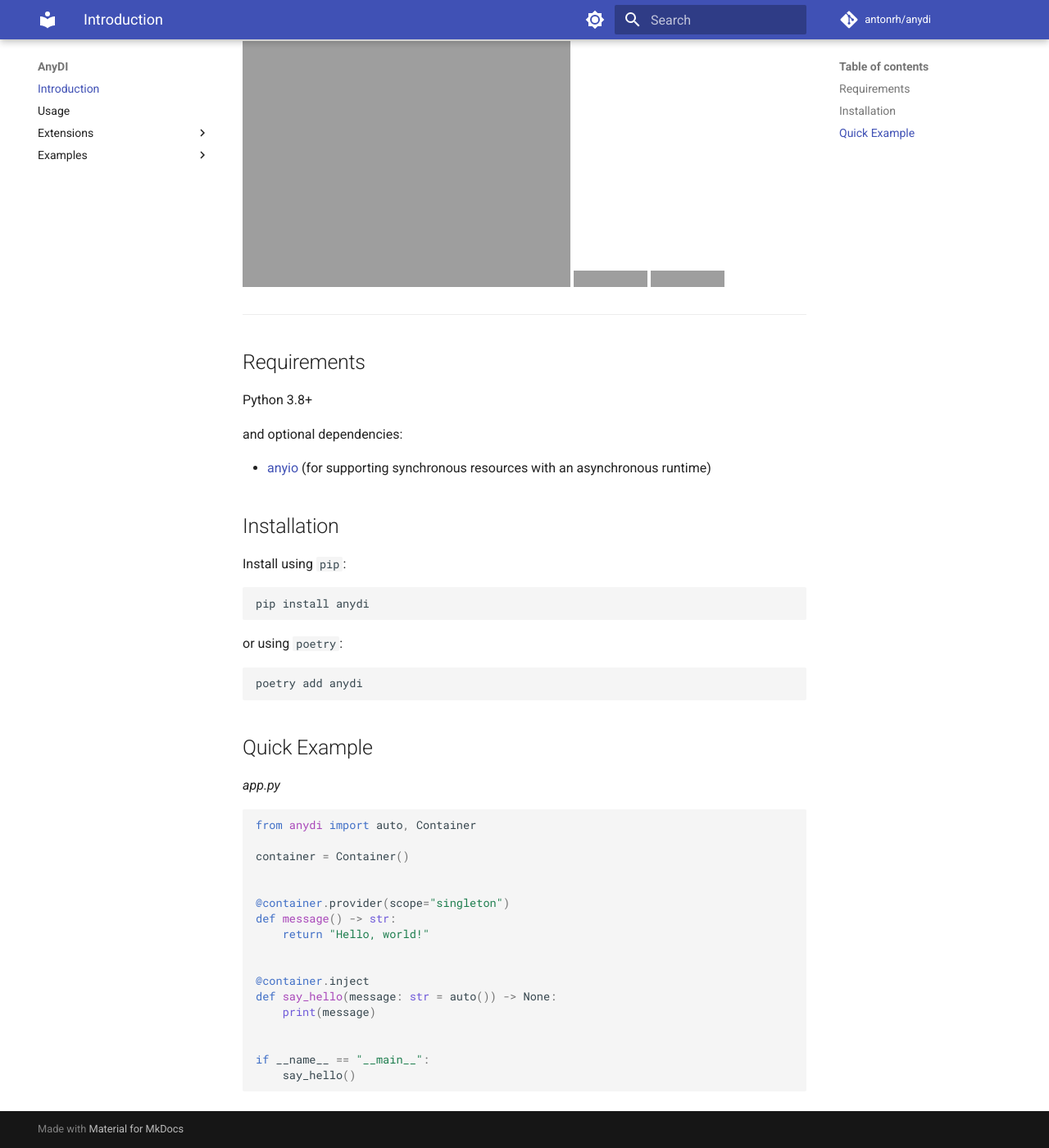
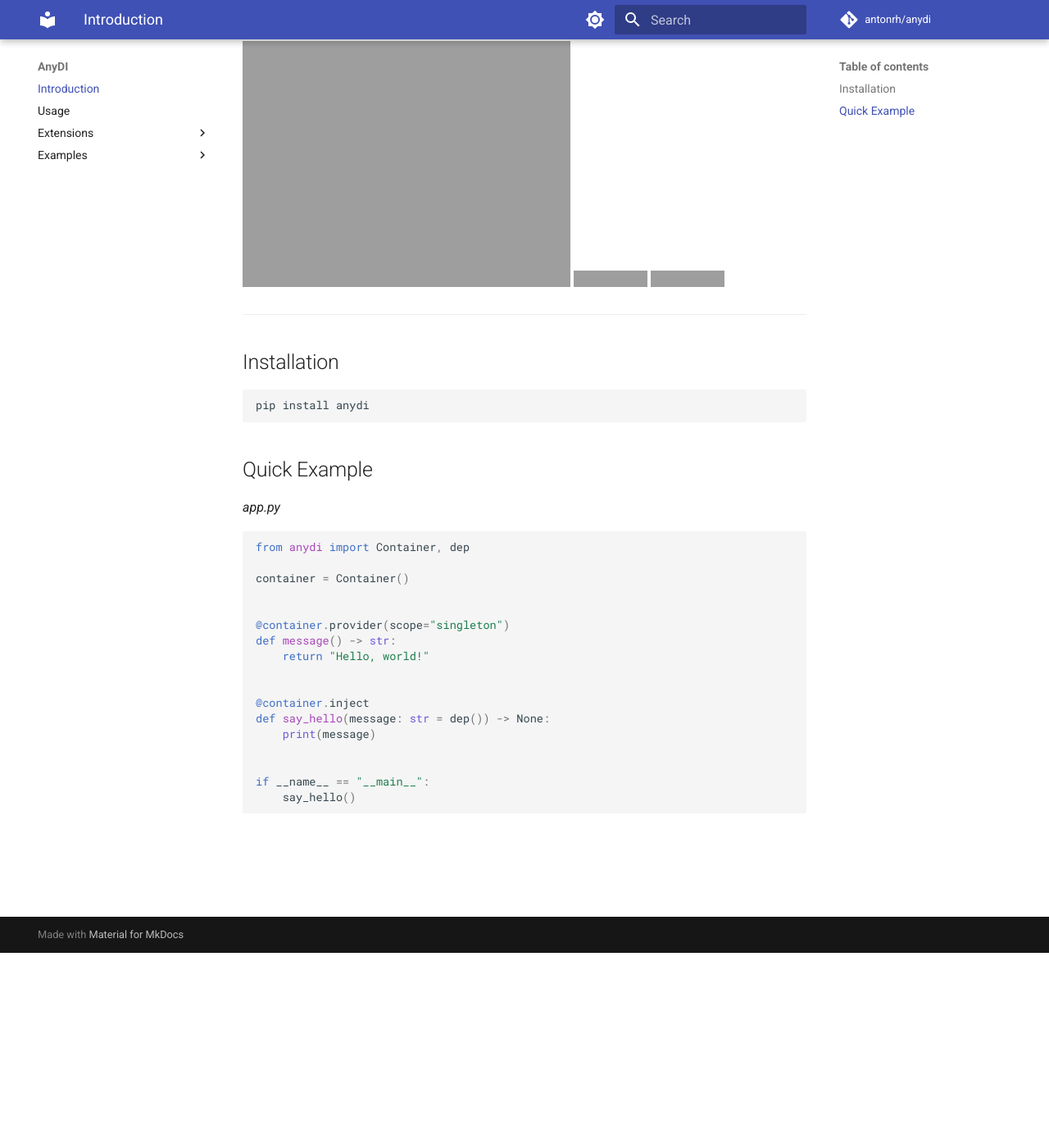
Before and after one commit to antonrh/anydi, an MkDocs documentation site: the page built from docs/index.md, in a window 1280 px wide and 1400 px high, scrolled down 238 px. Shown: the whole window at 82% size. Built offline with MkDocs 1.6.1 and Material for MkDocs 9.7.7, drawn with Linux system fonts in a browser that asks for light colours; comment, search, counter and statistics services are not loaded; grey boxes are pictures that could not be loaded.

Commit message:
Update readme, renamed marker shortcut

````diff
--- a/anydi/__init__.py
+++ b/anydi/__init__.py
@@ -7,8 +7,8 @@ from ._scanner import injectable
 from ._types import Marker, Provider, Scope
 
 
-def auto() -> Any:
-    """A marker for automatic dependency injection."""
+def dep() -> Any:
+    """A marker for dependency injection."""
     return Marker()
 
 
@@ -17,7 +17,7 @@ __all__ = [
     "Module",
     "Provider",
     "Scope",
-    "auto",
+    "dep",
     "injectable",
     "provider",
     "request",
--- a/docs/index.md
+++ b/docs/index.md
@@ -11,27 +11,10 @@
 
 ---
 
-## Requirements
-
-Python 3.8+
-
-and optional dependencies:
-
-* [anyio](https://github.com/agronholm/anyio) (for supporting synchronous resources with an asynchronous runtime)
-
-
 ## Installation
-
-Install using `pip`:
 
 ```shell
 pip install anydi
-```
-
-or using `poetry`:
-
-```shell
-poetry add anydi
 ```
 
 ## Quick Example
@@ -39,7 +22,7 @@ poetry add anydi
 *app.py*
 
 ```python
-from anydi import auto, Container
+from anydi import Container, dep
 
 container = Container()
 
@@ -50,7 +33,7 @@ def message() -> str:
 
 
 @container.inject
-def say_hello(message: str = auto()) -> None:
+def say_hello(message: str = dep()) -> None:
     print(message)
 
 
````
Also changed, not shown: README.md (+2 -19 lines), docs/examples/basic.md (+4 -4 lines), docs/usage.md (+9 -9 lines), 5 other files.
